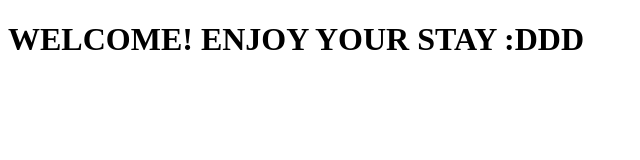
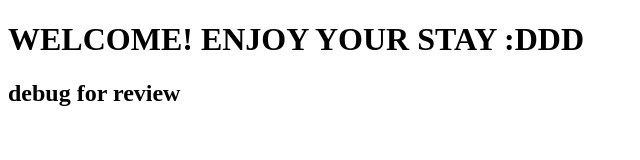
Before and after one commit to tunkukhairihermione/potionfy, a plain HTML site: page index.html in a window 1280 px wide. Shown: the whole page, without its empty margins (0-640 px from the left). Drawn offline with Linux system fonts and the light colour scheme.

Commit message:
Update index.html

```diff
--- a/index.html
+++ b/index.html
@@ -12,5 +12,7 @@
         WELCOME! ENJOY YOUR STAY :DDD
 
     </h1>
+
+    <h2>debug for review</h2>
 </body>
 </html>
```
